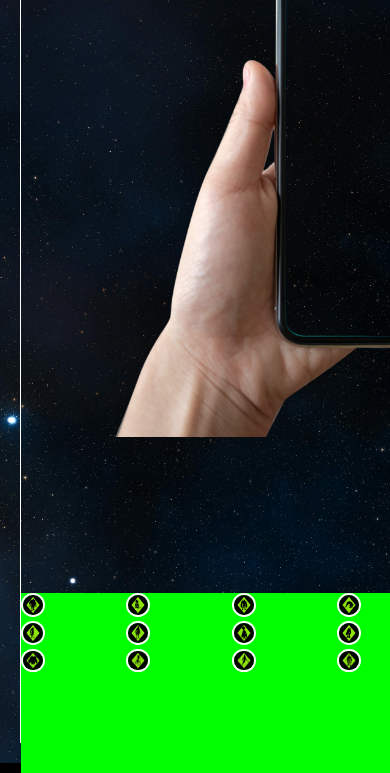
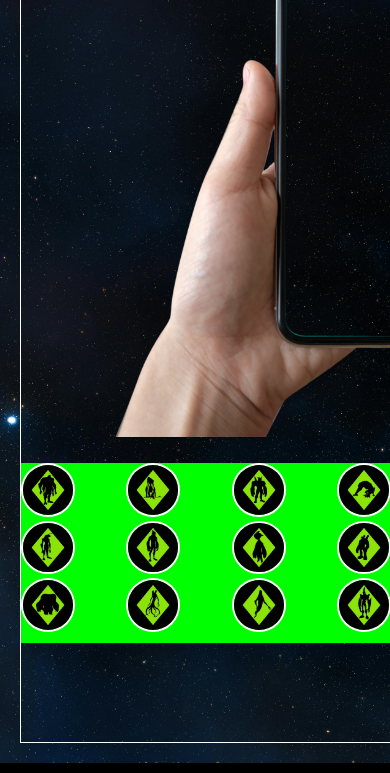
Before and after one commit to D4rthNihilus/Ben10-Project, a plain HTML site: page index.html in a window 390 px wide. Shown: the part 79-852 px from the top of the page. Drawn offline with Linux system fonts and the light colour scheme.

Commit message:
Teste para mobile 1

```diff
--- a/styles/style.css
+++ b/styles/style.css
@@ -39,13 +39,13 @@ ul#aliens {
 
     background-color: lime;
 
-    margin-top: 460px;
+    margin-top: 330px;
 
     height: 180px;
 }
 
 ul#aliens > li > a > img {
-    width: 20px;
+    width: 50px;
     margin: 0px;
     border-radius: 50%;
     border: 2px solid white;
```
